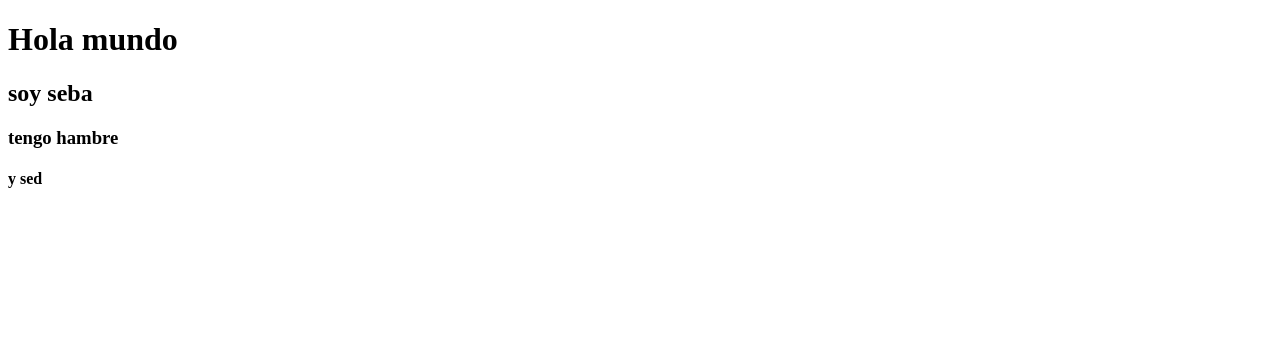
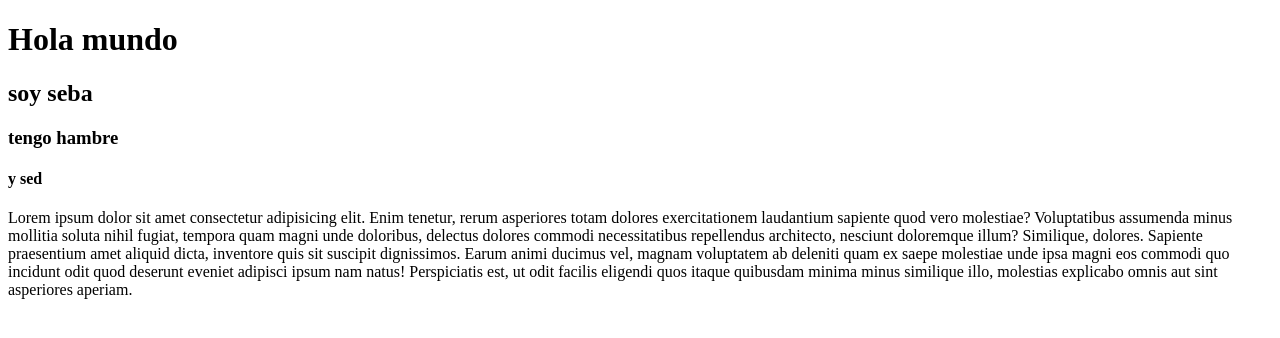
Before and after one commit to sebaszwenger/primerRepo, a plain HTML site: page index.html in a window 1280 px wide. Drawn offline with Linux system fonts and the light colour scheme.

Commit message:
agregando parrafo desde main

```diff
--- a/index.html
+++ b/index.html
@@ -11,7 +11,7 @@
     <h2>soy seba</h2>
     <h3>tengo hambre</h3>
     <h4>y sed</h4>
-
+    <p>Lorem ipsum dolor sit amet consectetur adipisicing elit. Enim tenetur, rerum asperiores totam dolores exercitationem laudantium sapiente quod vero molestiae? Voluptatibus assumenda minus mollitia soluta nihil fugiat, tempora quam magni unde doloribus, delectus dolores commodi necessitatibus repellendus architecto, nesciunt doloremque illum? Similique, dolores. Sapiente praesentium amet aliquid dicta, inventore quis sit suscipit dignissimos. Earum animi ducimus vel, magnam voluptatem ab deleniti quam ex saepe molestiae unde ipsa magni eos commodi quo incidunt odit quod deserunt eveniet adipisci ipsum nam natus! Perspiciatis est, ut odit facilis eligendi quos itaque quibusdam minima minus similique illo, molestias explicabo omnis aut sint asperiores aperiam.</p>
 
 </body>
 </html>
```
